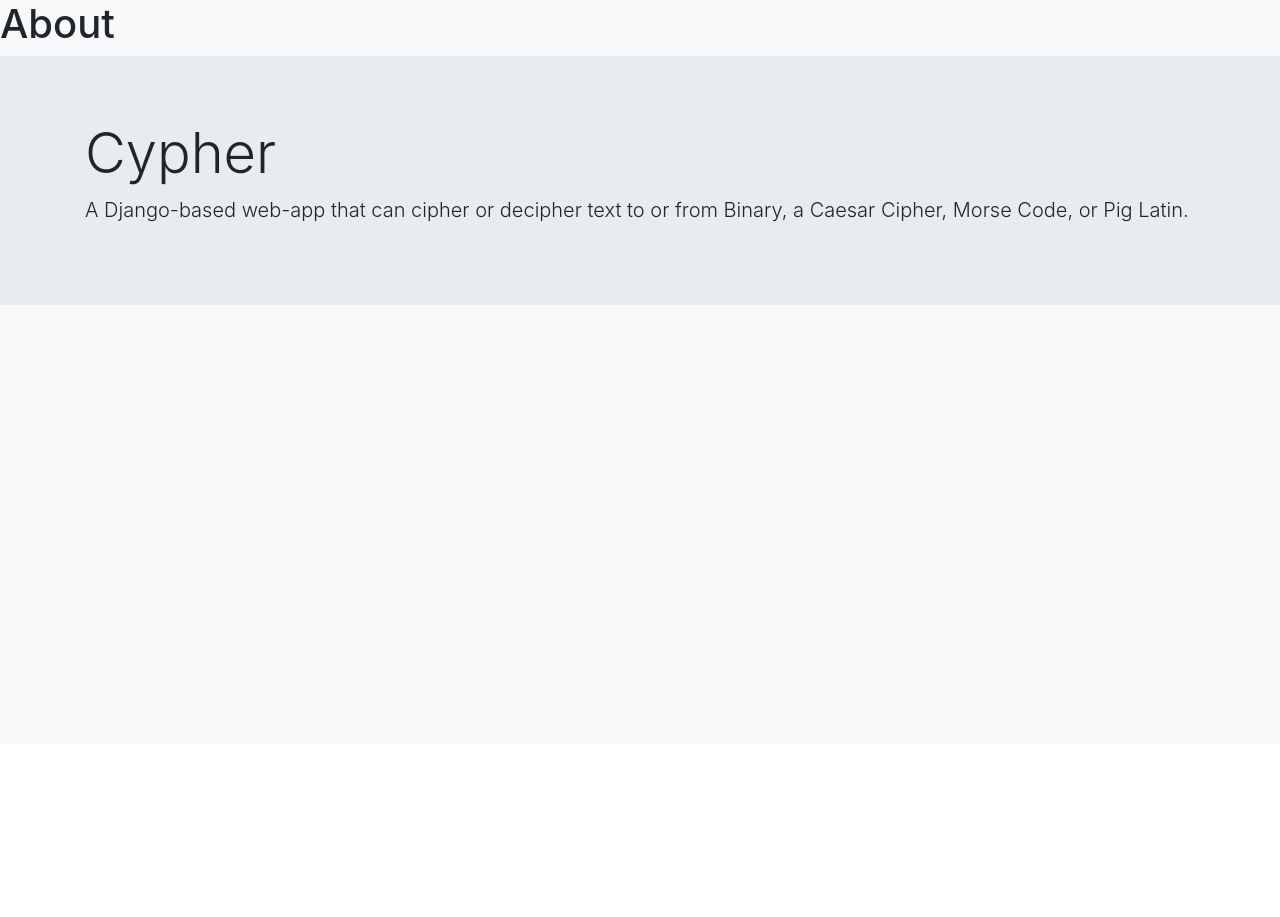
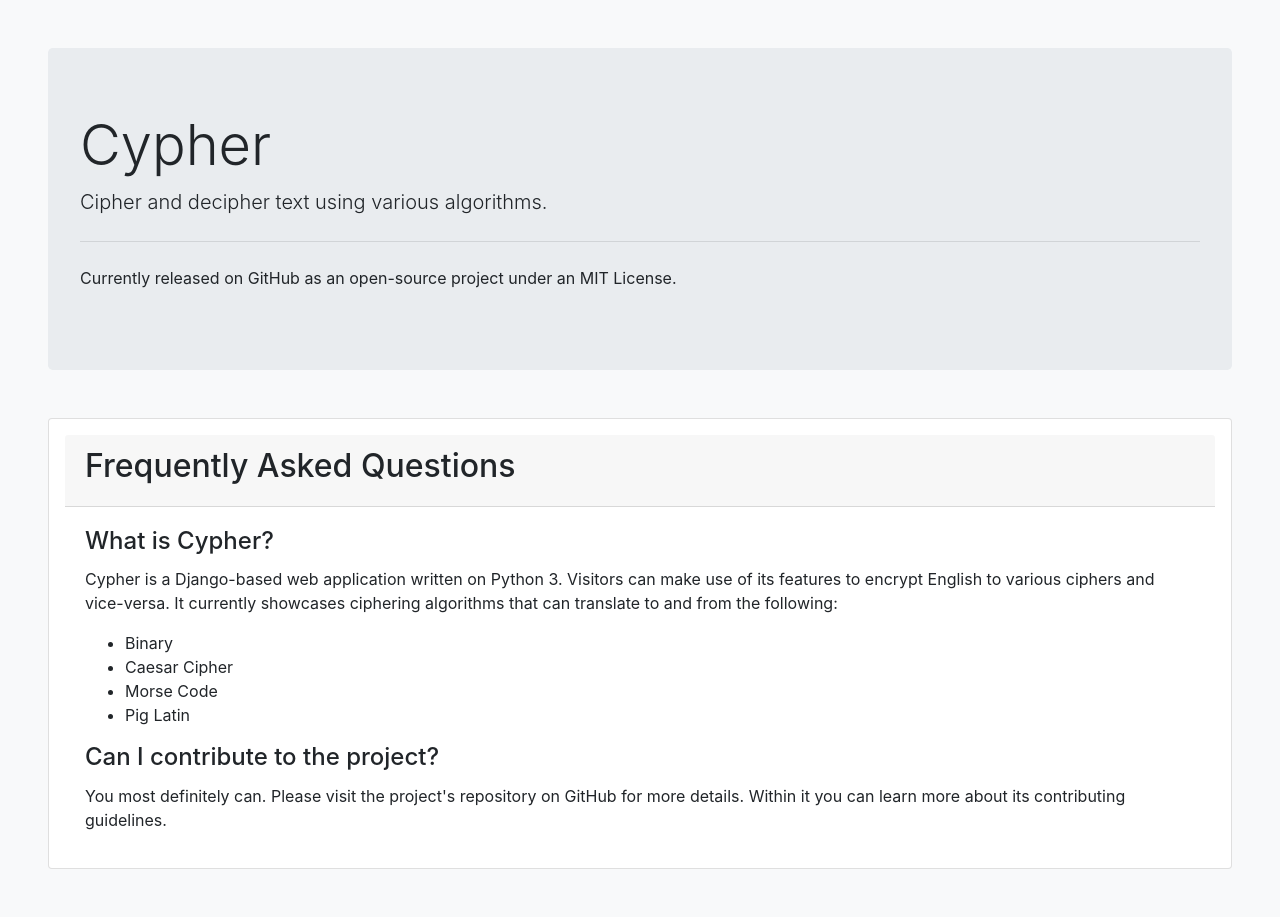
Before and after one commit to FrancisLangit/cypher, a Django app: page /about/ in a window 1280 px wide. Shown: the part 56-973 px from the top of the page. Before the commit the page ends 361 px from the top, so only its background shows below. Run offline with Django 3.2, Linux system fonts and the light colour scheme; some libraries are stand-ins or nearby versions.

Commit message:
Add content to about.html

```diff
--- a/cypher_app/templates/cypher_app/about.html
+++ b/cypher_app/templates/cypher_app/about.html
@@ -1,18 +1,39 @@
 {% extends 'cypher_app/base.html' %}
 
 {% block body %}
-	<h1>
-		About
-	</h1>
 
-	<div class="jumbotron jumbotron-fluid">
-	  <div class="container">
-	    <h1 class="display-4">
-	    	Cypher
-	    </h1>
+	<div class="jumbotron m-5">
+	  <h1 class="display-4">
+	  	Cypher
+	  </h1>
+	  <p class="lead">
+	  	Cipher and decipher text using various algorithms.
+	  </p>
+	  <hr class="my-4">
+	  <p>
+	  	Currently released on GitHub as an open-source project under an MIT License.
+	  </p>
+	</div>
 
-	    <p class="lead">
-	    	A Django-based web-app that can cipher or decipher text to or from Binary, a Caesar Cipher, Morse Code, or Pig Latin.
+	<div class="card m-5 p-3">
+	  <div class="card-header">
+	    <h2>Frequently Asked Questions</h2>
+	  </div>
+	  <div class="card-body">
+	    <h4 class="card-title">What is Cypher?</h4>
+	    <p class="card-text">
+	    	Cypher is a Django-based web application written on Python 3. Visitors can make use of its features to encrypt English to various ciphers and vice-versa. It currently showcases ciphering algorithms that can translate to and from the following:
+	    	<ul>
+	    		<li>Binary</li>
+	    		<li>Caesar Cipher</li>
+	    		<li>Morse Code</li>
+	    		<li>Pig Latin</li>
+	    	</ul>
+	    </p>
+
+	    <h4 class="card-title">Can I contribute to the project?</h4>
+	    <p class="card-text">
+	    	You most definitely can. Please visit the project's repository on GitHub for more details. Within it you can learn more about its contributing guidelines.
 	    </p>
 	  </div>
 	</div>
--- a/cypher_app/templates/cypher_app/base.html
+++ b/cypher_app/templates/cypher_app/base.html
@@ -59,7 +59,6 @@
 	    </div>
 	  </div>
 	</nav>
-
 	{% block body %}
 	{% endblock %}
 </body>
```
